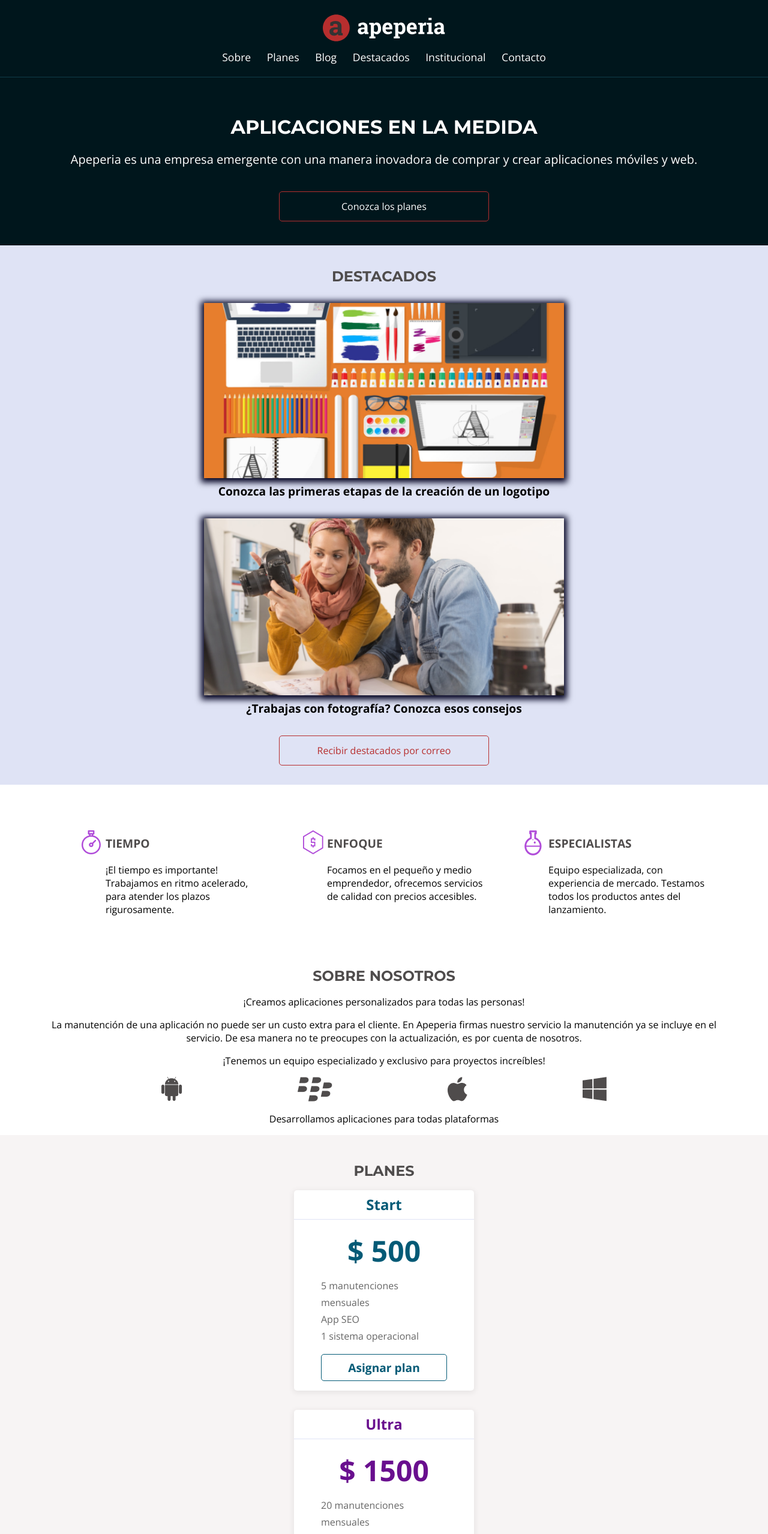
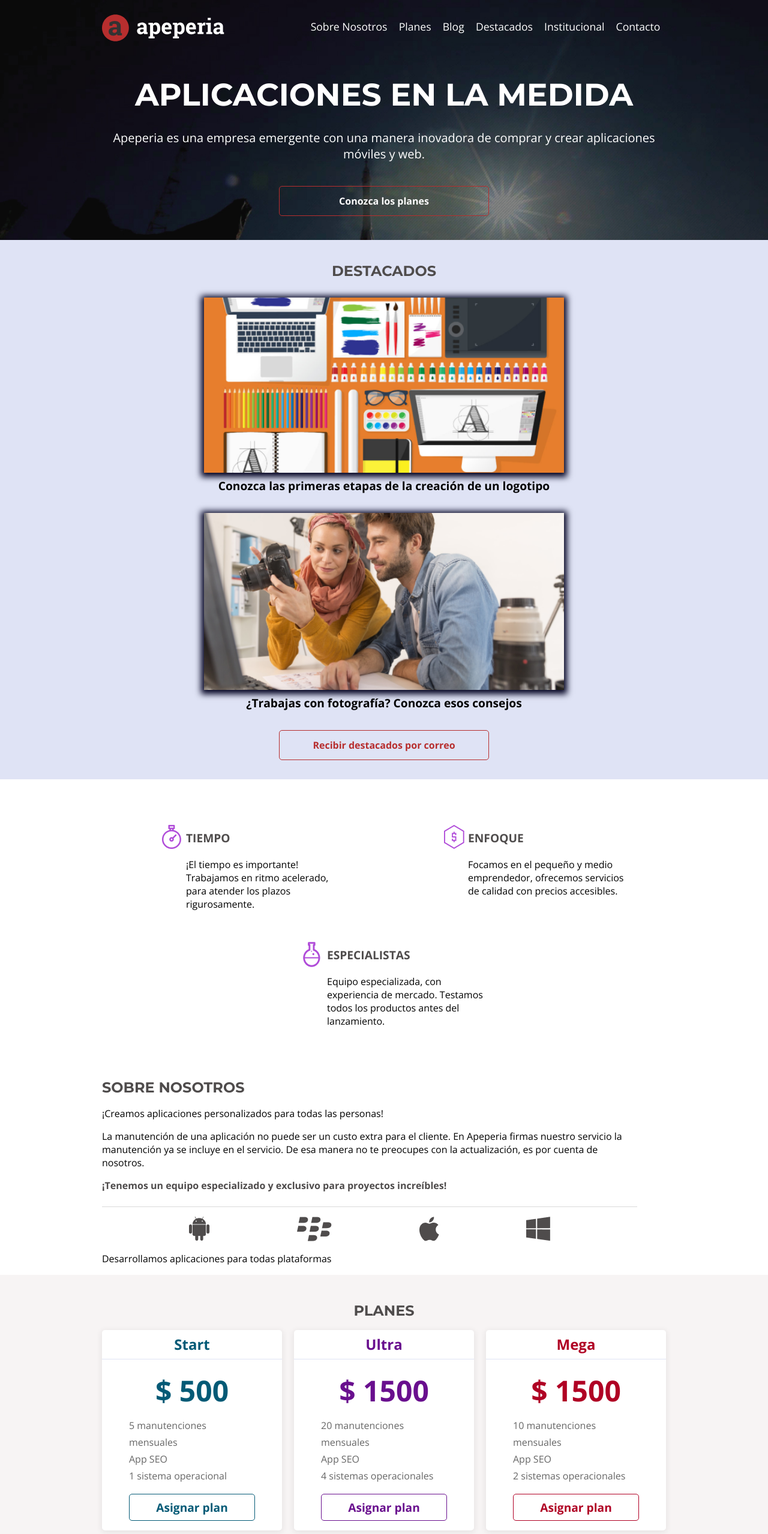
Before and after one commit to Carlosedm97/ruta_frontend_ONE, a plain HTML site: page layouts_responsivos/index.html in a window 1280 px wide. Shown: the top 2557 px of the page at 60% size. Drawn offline with nearby package versions, Linux system fonts and the light colour scheme.

Commit message:
Nuevos ajustes al diseño responsivo para móvil.

```diff
--- a/layouts_responsivos/css/bases.css
+++ b/layouts_responsivos/css/bases.css
@@ -43,4 +43,12 @@ body {
     padding: 1rem 2rem;
     border: 1px solid var(--boton-rojo);
     border-radius: 5px;
+    font-weight: 700;
 }
+
+@media screen and (min-width: 1024px) {
+    .container {
+        padding-left: calc((100% - 940px)/2);
+        padding-right: calc((100% - 940px)/2);
+    }
+}
--- a/layouts_responsivos/css/contacto.css
+++ b/layouts_responsivos/css/contacto.css
@@ -10,7 +10,7 @@
 }
 
 .contacto p {
-    padding-bottom: 2rem;
+    padding-bottom: 1rem;
 }
 
 .contacto__titulo {
@@ -26,6 +26,5 @@
 .contacto__boton {
     color: var(--boton-rojo);
     border-color: var(--boton-rojo);
-    margin-top: 1.25rem;
     text-align: center;
 }
--- a/layouts_responsivos/css/diferenciales.css
+++ b/layouts_responsivos/css/diferenciales.css
@@ -40,3 +40,12 @@
 .diferenciales__item-quimica {
     background-image: url(../img/icono-quimica.png);
 }
+
+@media screen and (min-width: 1024px) {
+    .diferenciales {
+        background-color: var(--cinza-claro);
+    }
+    .diferenciales__lista {
+        justify-content: space-around;
+    }
+}
--- a/layouts_responsivos/css/footer.css
+++ b/layouts_responsivos/css/footer.css
@@ -35,3 +35,15 @@
 
     margin: 0 .5rem .7rem;
 }
+
+@media screen and (min-width: 1024px) {
+    .footer {
+        flex-direction: row;
+        flex-wrap: wrap;
+        justify-content: space-between;
+    }
+    .footer__navegacion {
+        text-align: left;
+        min-width: 600px;
+    }
+}
--- a/layouts_responsivos/css/head.css
+++ b/layouts_responsivos/css/head.css
@@ -21,16 +21,25 @@
     margin-bottom: 1rem;
 }
 
-.head__navegacion {
+.head__navegacion ul {
+    font-size: 1.1rem;
+    text-align: center;
+    display: flex;
+    flex-wrap: wrap;
+    justify-content: space-around;
+}
+
+.head__enlace {
+    margin-right: .6rem;
+    margin-bottom: .6rem;
+    margin-left: .6rem;
     text-align: center;
 }
 
-.head__enlace {
-    font-size: 1.1rem;
-
-    display: inline-block;
-
-    margin-right: .7rem;
-    margin-bottom: .7rem;
-    margin-left: .7rem;
+@media screen and (min-width: 1024px) {
+    .head {
+        flex-direction: row;
+        justify-content: space-between;
+        border: none;
+    }
 }
--- a/layouts_responsivos/css/institucional.css
+++ b/layouts_responsivos/css/institucional.css
@@ -40,11 +40,12 @@
 }
 
 .institucional__contacto-telefono {
+    color: var(--fuente-enlace);
     line-height: normal;
 }
 
 .institucional__contacto-email {
-    color: var(--fuente-ceniza-oscuro);
+    color: var(--fuente-enlace);
     text-decoration: underline;
     display: block;
 }
@@ -53,3 +54,22 @@
     width: 100vw;
     max-width: 600px;
 }
+
+@media screen and (min-width: 1024px) {
+    .institucional__contenido {
+        width: 100%;
+        display: flex;
+        justify-content: space-between;
+        text-align: left;
+    }
+
+    .institucional__video {
+        align-self: center;
+
+        width: 375px;
+    }
+
+    .institucional__contacto-email {
+        display: block;
+    }
+}
--- a/layouts_responsivos/css/llamada.css
+++ b/layouts_responsivos/css/llamada.css
@@ -31,3 +31,17 @@
 .llamada__boton {
     width: 100%;
 }
+
+@media screen and (min-width: 1024px) {
+    .llamada {
+        background-image: url(../img/bg-intro.jpg);
+        background-size: cover;
+
+        padding-top: 8.25rem;
+    }
+
+    .llamada__titulo {
+        font-size: 3.25rem;
+        margin-bottom: 2rem;
+    }
+}
--- a/layouts_responsivos/css/planes.css
+++ b/layouts_responsivos/css/planes.css
@@ -104,3 +104,14 @@
 .tarjetas__boton--mega {
     border-color: var(--planes-card-mega);
 }
+
+@media screen and (min-width: 1024px) {
+    .planes__tarjetas {
+        flex-direction: row;
+        justify-content: space-between;
+        align-items: flex-end;
+    }
+    .tarjetas {
+        max-width: 300px;
+    }
+}
--- a/layouts_responsivos/css/sobre-nosotros.css
+++ b/layouts_responsivos/css/sobre-nosotros.css
@@ -12,13 +12,17 @@
     text-transform: uppercase;
     text-align: center;
     margin-bottom: 1.25rem;
-    text-align: center;
 }
 
 .sobre_nosotros__texto {
     line-height: normal;
     margin-bottom: 1rem;
-    text-align: center;
+    text-align: left;
+}
+
+.sobre-nosotros__texto--destacado {
+    color: var(--fuente-ceniza-oscuro);
+    font-weight: 700;
 }
 
 .sobre_nosotros__plataformas {
@@ -32,5 +36,25 @@
 .sobre-nosotros {
     color: var(--fuente-ceniza-oscuro);
     font-weight: 700;
-    text-align: center;
+    text-align: left;
 }
+
+@media screen and (min-width: 1024px) {
+    .sobre_nosotros {
+        display: flex;
+    }
+    .sobre_nosotros__contenido {
+        margin-right: 3rem;
+    }
+    .sobre_nosotros__titulo {
+        text-align: left;
+    }
+    .sobre-nosotros__texto--division {
+        border-bottom: 1px solid var(--background-ceniza-medio);
+
+        padding-bottom: 1.5rem;
+    }
+    .sobre-nosotros__imagen {
+        display: block;
+    }
+}
--- a/layouts_responsivos/index.html
+++ b/layouts_responsivos/index.html
@@ -22,7 +22,7 @@
             <img class="head__logo" src="img/logo-apeperia.svg" alt="Logo de apeperia">
             <nav class="head__navegacion">
                 <ul>
-                    <li class="head__enlace"><a href="#">Sobre</a></li>
+                    <li class="head__enlace"><a href="#">Sobre Nosotros</a></li>
                     <li class="head__enlace"><a href="#">Planes</a></li>
                     <li class="head__enlace"><a href="#">Blog</a></li>
                     <li class="head__enlace"><a href="#">Destacados</a></li>
@@ -130,7 +130,7 @@
             <section class="contacto container">
                 <h2 class="contacto__titulo">Contacto</h2>
                 <p>Entre en contacto con nosotros</p>
-                <a href="#" class="contacto_boton boton">Entre en contacto</a>
+                <a href="#" class="contacto__boton boton">Entre en contacto</a>
             </section>
             <section class="institucional container">
                 <h2 class="institucional__titulo">Institucional</h2>
```
